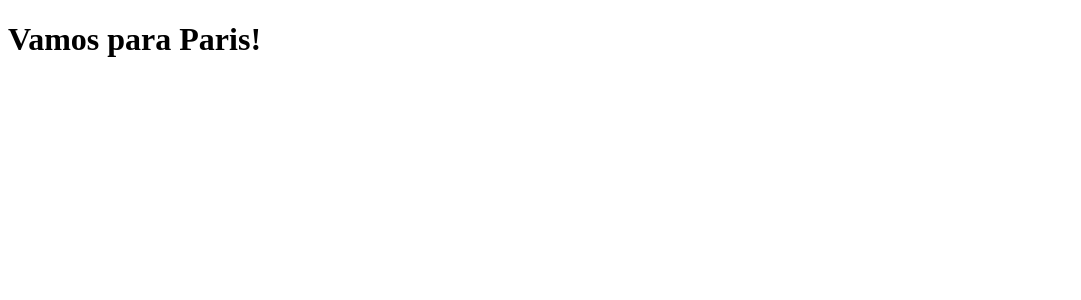
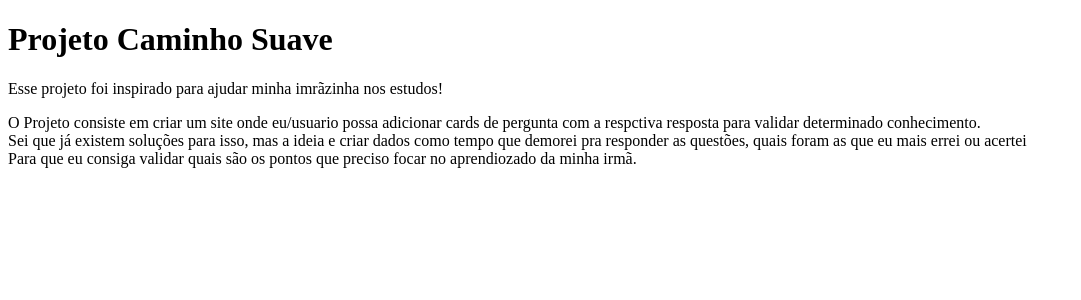
Before and after one commit to eduardobazler/clone-tabnews, a Next.js app: page / in a window 1280 px wide. Shown: the top 300 px of the page, without its empty margins (0-1081 px from the left). Built offline with nearby package versions, Linux system fonts and the light colour scheme.

Commit message:
adicionando página `em contrução`

```diff
--- a/pages/index.js
+++ b/pages/index.js
@@ -1,5 +1,22 @@
 function Home() {
-  return <h1>Vamos para Paris!</h1>;
+  return (
+  <div>
+    <h1>Projeto Caminho Suave</h1>
+
+    <div>
+      <p>
+        Esse projeto foi inspirado para ajudar minha imrãzinha nos estudos!
+      </p>
+      <p>
+        O Projeto consiste em criar um site onde eu/usuario possa adicionar cards de pergunta com a respctiva resposta para validar determinado conhecimento.
+        <br />
+        Sei que já existem soluções para isso, mas a ideia e criar dados como tempo que demorei pra responder as questões, quais foram as que eu mais errei ou acertei
+        <br />
+        Para que eu consiga validar quais são os pontos que preciso focar no aprendiozado da minha irmã.
+      </p>
+    </div>
+  </div>
+  );
 }
 
 export default Home;
```
